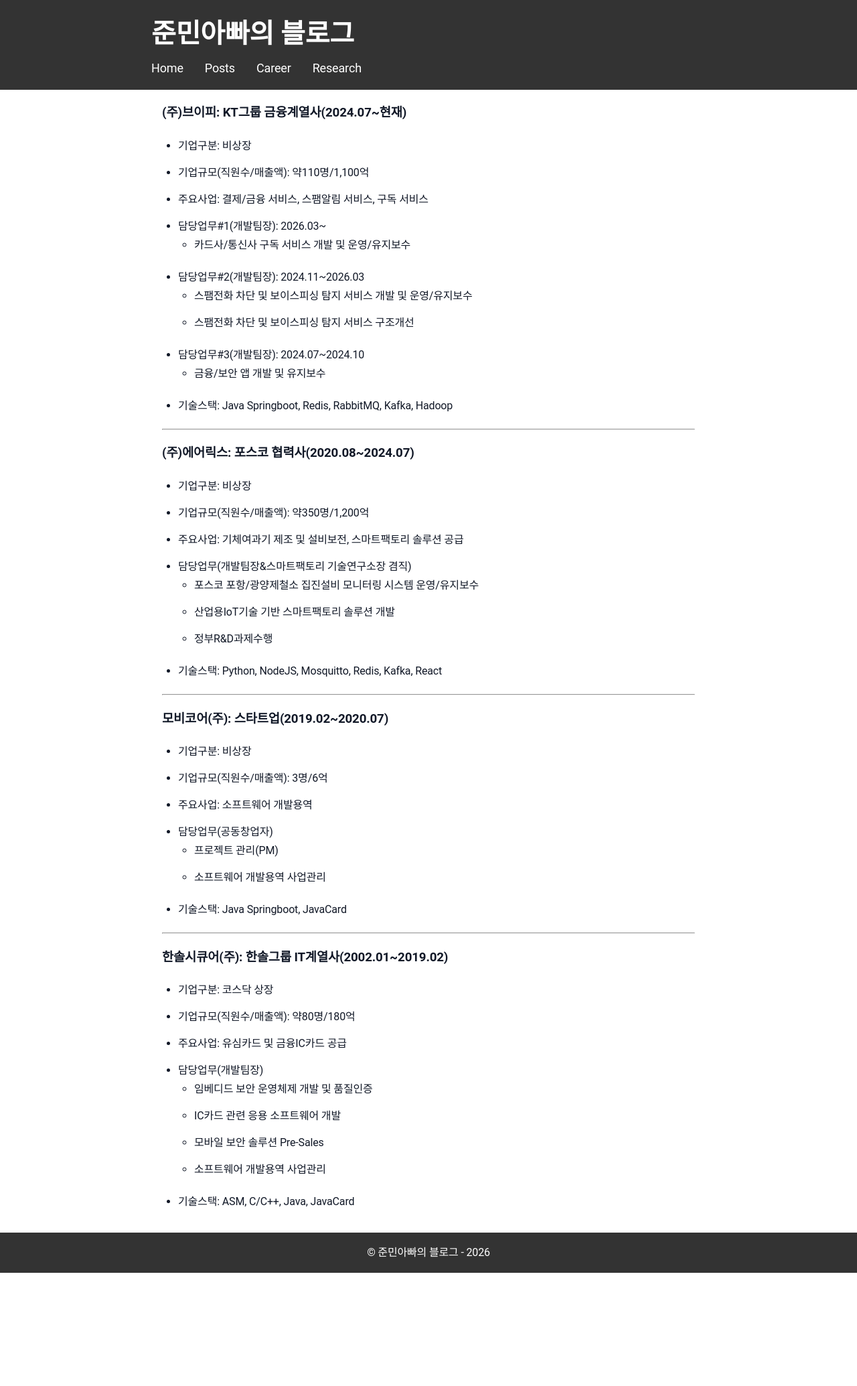
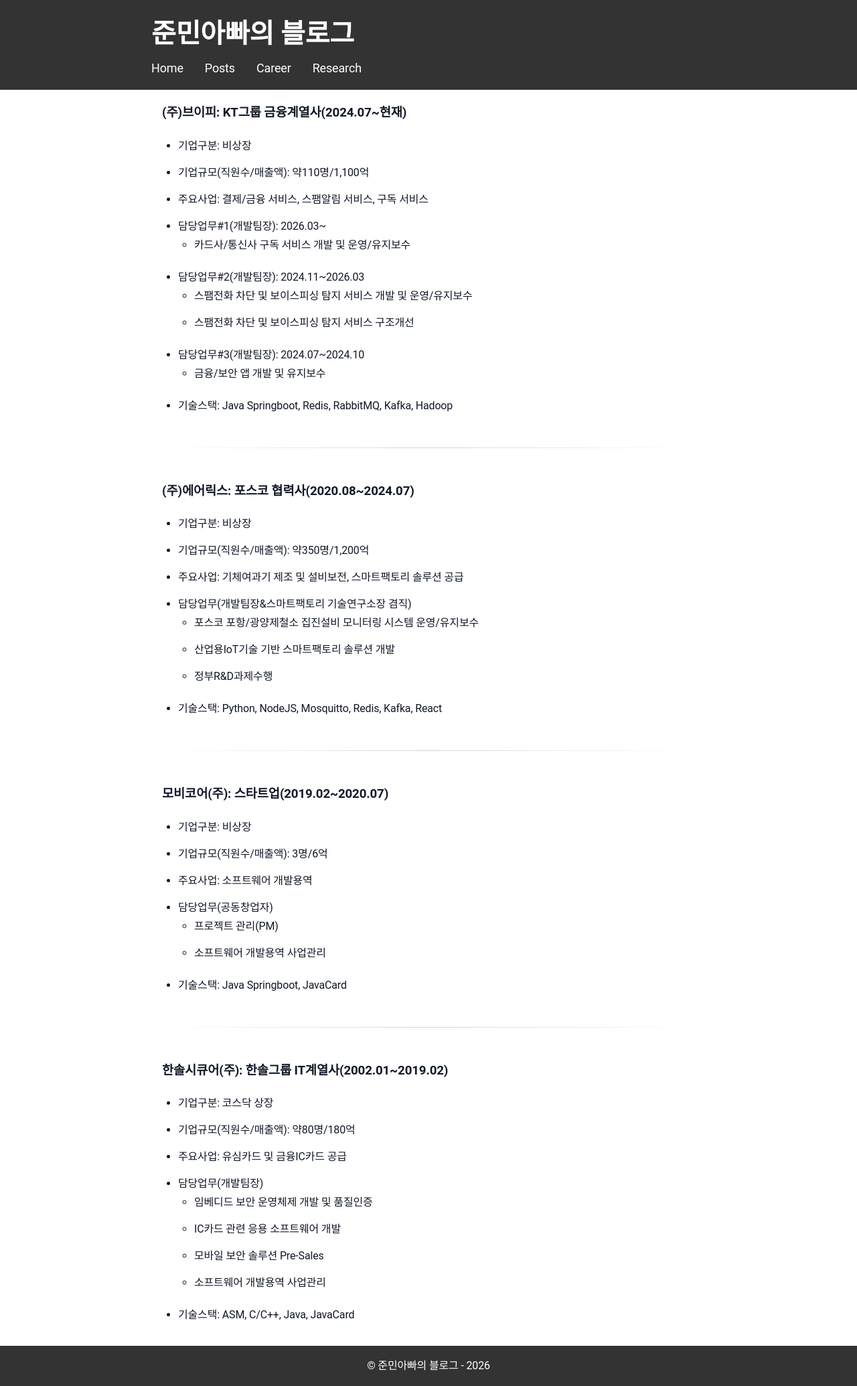
Before and after one commit to sanghoon-lee/sanghoon-lee.github.io, a Jekyll site: the page built from career.md, in a window 1280 px wide. Shown: the whole page at 67% size. Built offline with Jekyll 4.4.1, drawn with Linux system fonts in a browser that asks for light colours; before the commit the page ends 1900 px from its top, so only the background shows below that.

Commit message:
css hr태그 스타일 변경

```diff
--- a/assets/main.scss
+++ b/assets/main.scss
@@ -285,6 +285,17 @@ td {
   color: #333; /* 글씨 색상 */
 }
 
+hr {
+    border: none;
+    height: 1px;
+    background: linear-gradient(
+        to right,
+        transparent,
+        #d1d5db,
+        transparent
+    );
+    margin: 3rem 0;
+}
 
 blockquote {
   margin: 0.8rem 0;
```
